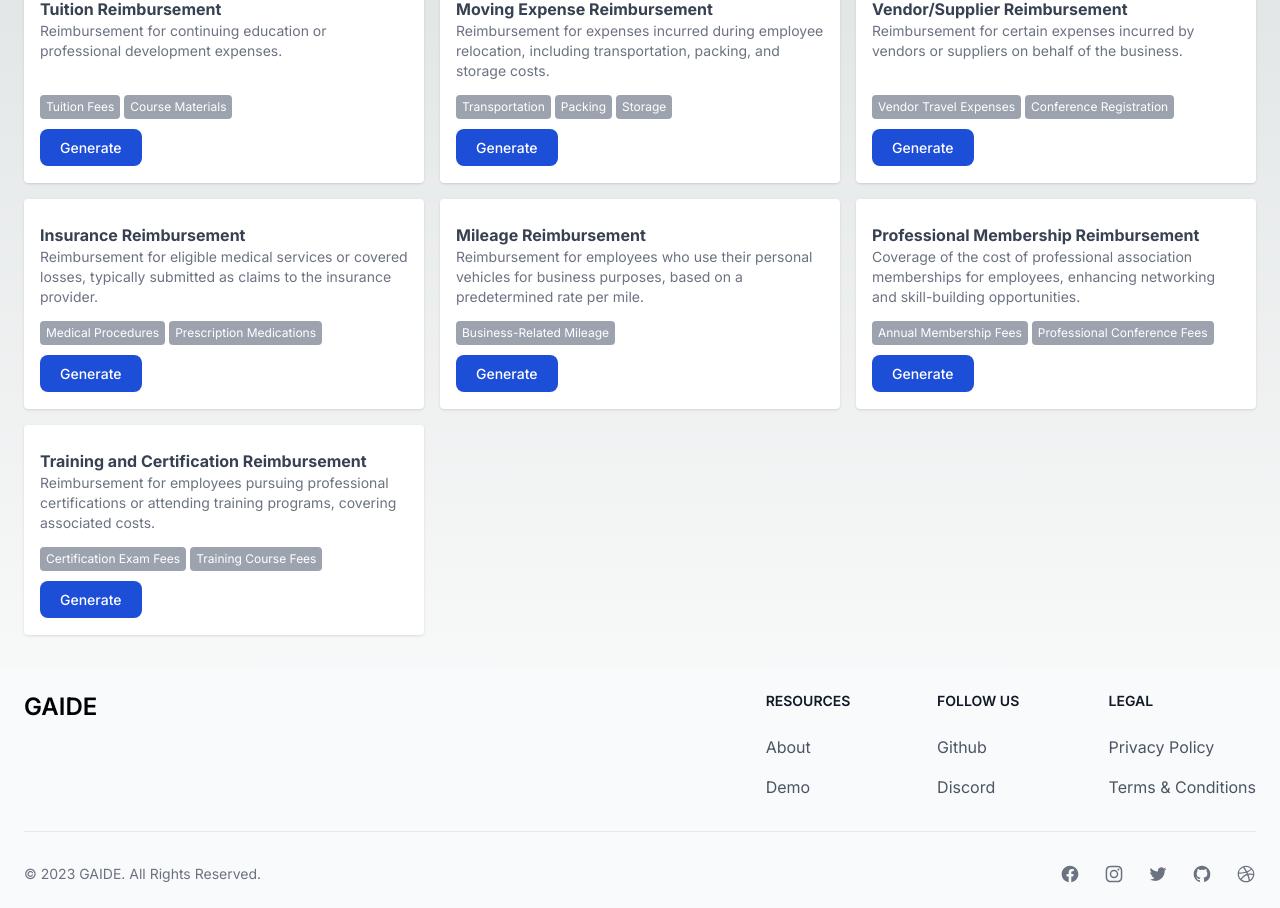
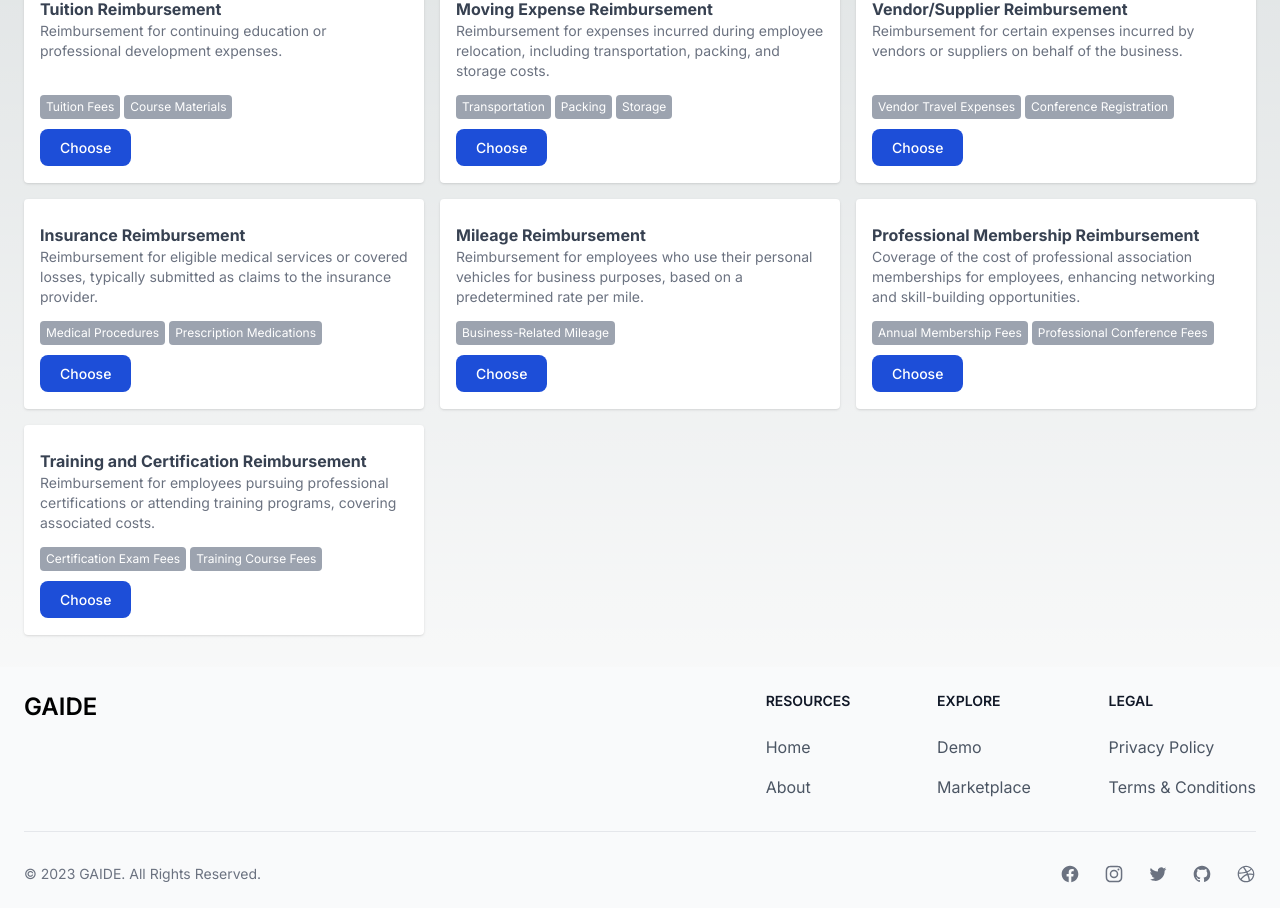
Before and after one commit to imad-beyg/gaite, a Next.js app: page /marketplace in a window 1280 px wide. Shown: the part 437-1345 px from the top of the page. Built offline with nearby package versions, Linux system fonts and the light colour scheme.

Commit message:
updated links

```diff
--- a/app/components/footer.tsx
+++ b/app/components/footer.tsx
@@ -18,22 +18,21 @@ export const Footer = () =>{
                             <h2 className="mb-6 text-sm font-semibold text-gray-900 uppercase dark:text-white">Resources</h2>
                             <ul className="text-gray-600 dark:text-gray-400">
                                 <li className="mb-4">
-                                    <a href="#" className="hover:underline">About</a>
+                                    <Link href="/" className="hover:underline">Home</Link>
                                 </li>
                                 <li>
-                                    <a href="#" className="hover:underline">Demo</a>
+                                    <Link href="/marketplace" className="hover:underline">About</Link>
                                 </li>
                             </ul>
                         </div>
                         <div>
-                            <h2 className="mb-6 text-sm font-semibold text-gray-900 uppercase dark:text-white">Follow
-                                us</h2>
+                            <h2 className="mb-6 text-sm font-semibold text-gray-900 uppercase dark:text-white">Explore</h2>
                             <ul className="text-gray-600 dark:text-gray-400">
                                 <li className="mb-4">
-                                    <a href="#" className="hover:underline ">Github</a>
+                                    <Link href="/demo" className="hover:underline ">Demo</Link>
                                 </li>
                                 <li>
-                                    <a href="#" className="hover:underline">Discord</a>
+                                    <a href="/marketplace" className="hover:underline">Marketplace</a>
                                 </li>
                             </ul>
                         </div>
--- a/app/marketplace/page.tsx
+++ b/app/marketplace/page.tsx
@@ -107,7 +107,7 @@ export default function Marketplace() {
                                     })}
                                 </div>
                                 <Link href="/demo"
-                                      className="text-white bg-blue-700 hover:bg-blue-800 focus:ring-4 focus:ring-blue-300 font-medium rounded-lg text-sm px-5 py-2.5 mr-2 dark:bg-blue-600 dark:hover:bg-blue-700 focus:outline-none dark:focus:ring-blue-800">Generate
+                                      className="text-white bg-blue-700 hover:bg-blue-800 focus:ring-4 focus:ring-blue-300 font-medium rounded-lg text-sm px-5 py-2.5 mr-2 dark:bg-blue-600 dark:hover:bg-blue-700 focus:outline-none dark:focus:ring-blue-800">Choose
                                 </Link>
                             </div>
                         )
```
